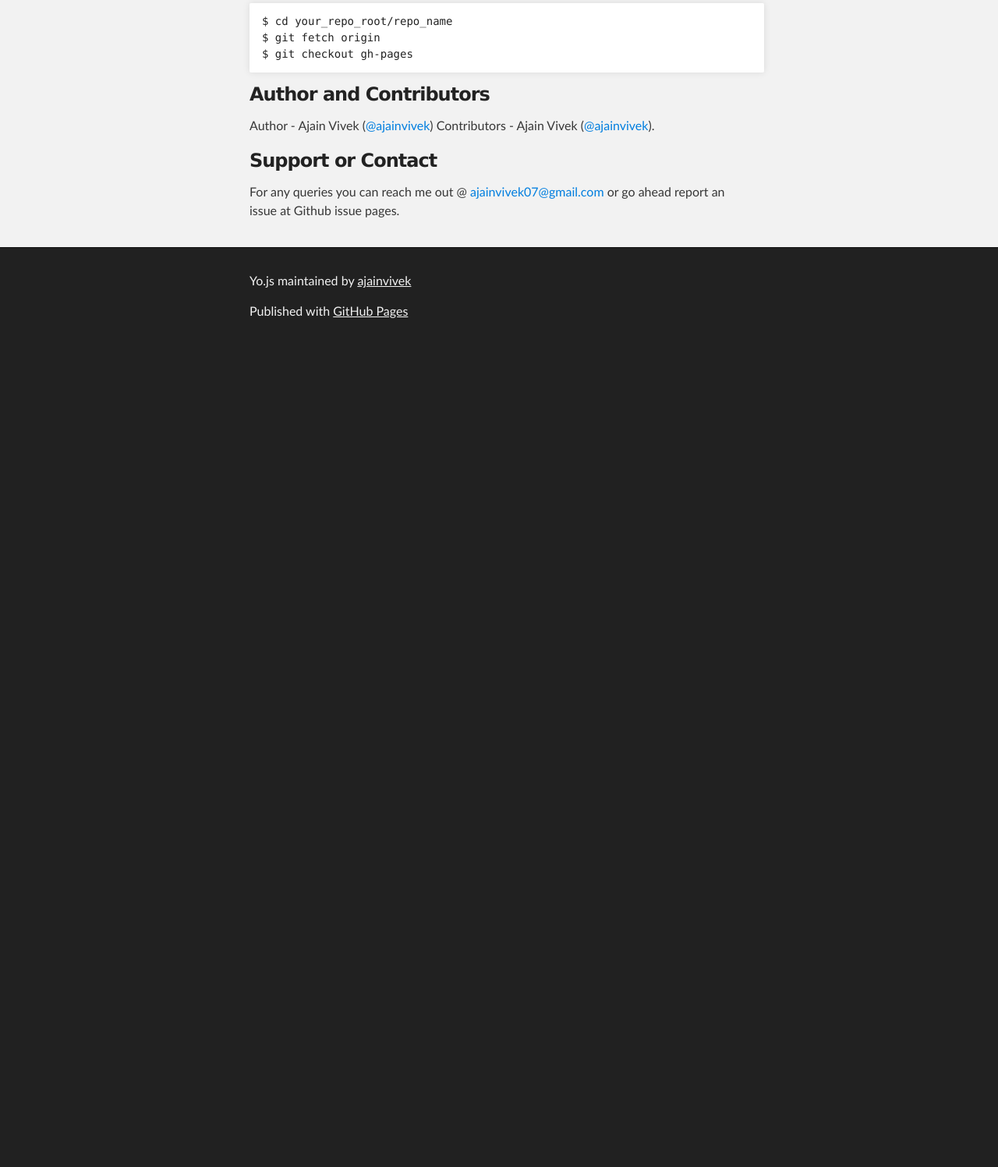
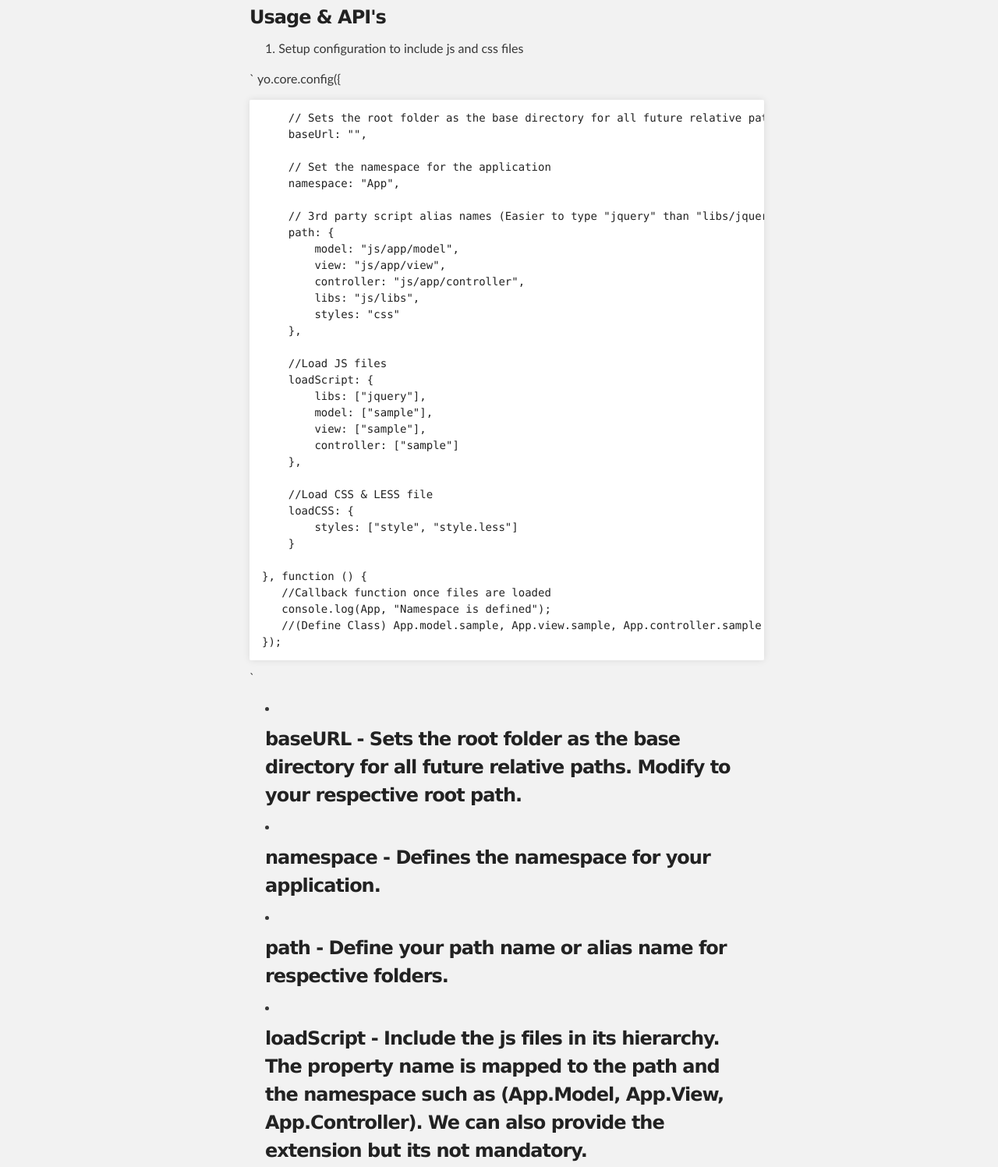
Before and after one commit to ajainvivek/Yo.js, a plain HTML site: page index.html in a window 1280 px wide. Shown: the part 897-2394 px from the top of the page at 78% size. Before the commit the page ends 1343 px from the top, so only its background shows below. Drawn offline with Linux system fonts and the light colour scheme.

```diff
--- a/index.html
+++ b/index.html
@@ -51,12 +51,63 @@
 
 <p>Tested and supported browsers IE 9+, Mozilla, Chrome.    </p>
 
-<pre><code>$ cd your_repo_root/repo_name
-$ git fetch origin
-$ git checkout gh-pages
+<h3>
+<a name="usage--apis" class="anchor" href="#usage--apis"><span class="octicon octicon-link"></span></a>Usage &amp; API's</h3>
+
+<ol>
+<li>Setup configuration to include js and css files</li>
+</ol><p>`
+yo.core.config({</p>
+
+<pre><code>    // Sets the root folder as the base directory for all future relative paths
+    baseUrl: "",
+
+    // Set the namespace for the application
+    namespace: "App",
+
+    // 3rd party script alias names (Easier to type "jquery" than "libs/jquery, etc")
+    path: {
+        model: "js/app/model",
+        view: "js/app/view",
+        controller: "js/app/controller",
+        libs: "js/libs",
+        styles: "css"
+    },
+
+    //Load JS files
+    loadScript: {
+        libs: ["jquery"],
+        model: ["sample"],
+        view: ["sample"],
+        controller: ["sample"]
+    },
+
+    //Load CSS &amp; LESS file
+    loadCSS: {
+        styles: ["style", "style.less"]
+    }
+
+}, function () {
+   //Callback function once files are loaded
+   console.log(App, "Namespace is defined");
+   //(Define Class) App.model.sample, App.view.sample, App.controller.sample
+});
 </code></pre>
 
-<h3>
+<p>`</p>
+
+<ul>
+<li><h3>
+<a name="baseurl---sets-the-root-folder-as-the-base-directory-for-all-future-relative-paths-modify-to-your-respective-root-path" class="anchor" href="#baseurl---sets-the-root-folder-as-the-base-directory-for-all-future-relative-paths-modify-to-your-respective-root-path"><span class="octicon octicon-link"></span></a>baseURL - Sets the root folder as the base directory for all future relative paths. Modify to your respective root path.</h3></li>
+<li><h3>
+<a name="namespace---defines-the-namespace-for-your-application" class="anchor" href="#namespace---defines-the-namespace-for-your-application"><span class="octicon octicon-link"></span></a>namespace - Defines the namespace for your application.</h3></li>
+<li><h3>
+<a name="path---define-your-path-name-or-alias-name-for-respective-folders" class="anchor" href="#path---define-your-path-name-or-alias-name-for-respective-folders"><span class="octicon octicon-link"></span></a>path - Define your path name or alias name for respective folders.</h3></li>
+<li><h3>
+<a name="loadscript---include-the-js-files-in-its-hierarchy-the-property-name-is-mapped-to-the-path-and-the-namespace-such-as-appmodel-appview-appcontroller-we-can-also-provide-the-extension-but-its-not-mandatory" class="anchor" href="#loadscript---include-the-js-files-in-its-hierarchy-the-property-name-is-mapped-to-the-path-and-the-namespace-such-as-appmodel-appview-appcontroller-we-can-also-provide-the-extension-but-its-not-mandatory"><span class="octicon octicon-link"></span></a>loadScript - Include the js files in its hierarchy. The property name is mapped to the path and the namespace such as (App.Model, App.View, App.Controller). We can also provide the extension but its not mandatory.</h3></li>
+<li><h3>
+<a name="loadcss---include-the-css-and-less-files-in-its-hierarchy" class="anchor" href="#loadcss---include-the-css-and-less-files-in-its-hierarchy"><span class="octicon octicon-link"></span></a>loadCSS - Include the css and less files in its hierarchy.</h3></li>
+</ul><h3>
 <a name="author-and-contributors" class="anchor" href="#author-and-contributors"><span class="octicon octicon-link"></span></a>Author and Contributors</h3>
 
 <p>Author - Ajain Vivek (<a href="https://github.com/ajainvivek" class="user-mention">@ajainvivek</a>)
```
Also changed, not shown: params.json (+1 -1 lines).
